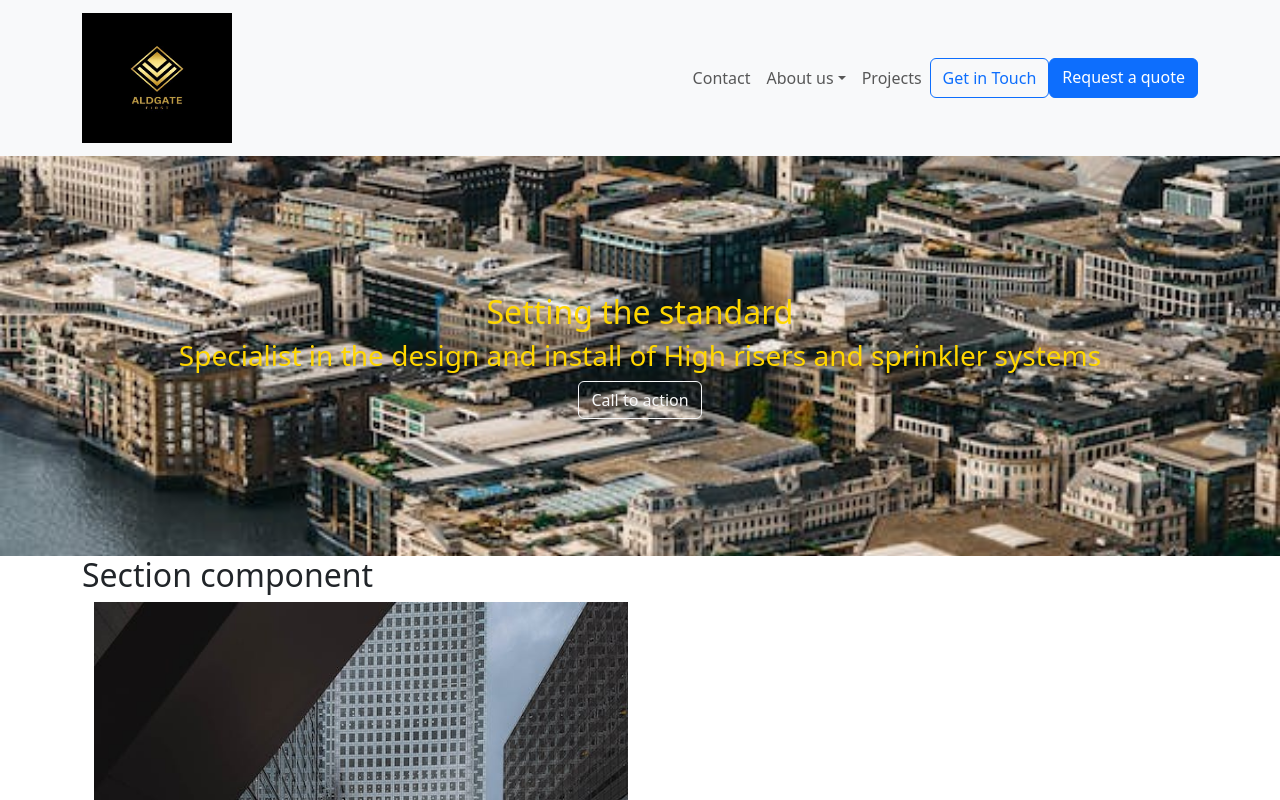
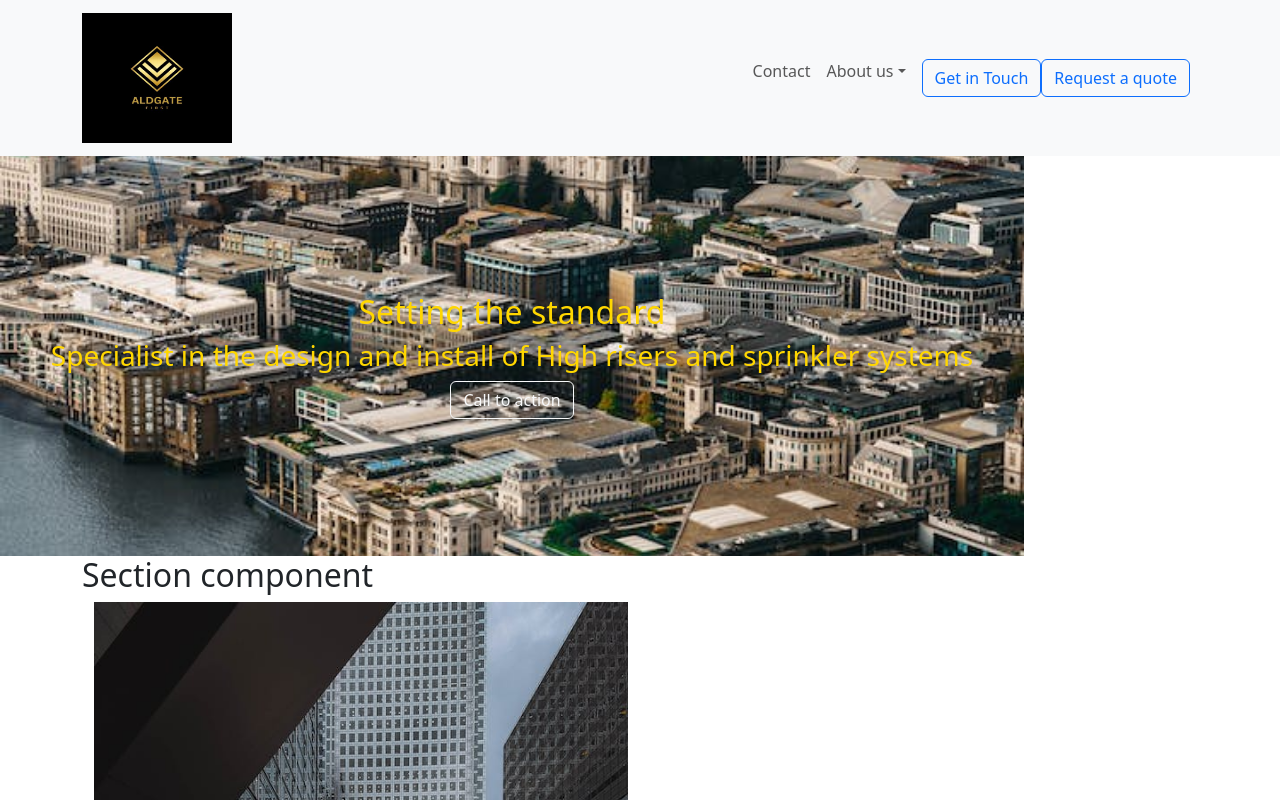
Before and after one commit to dkzanz1/The-Aldgate-Project, a React (Create React App) app: page / in a window 1280 px wide. Shown: the top 800 px of the page. Built offline with nearby package versions, Linux system fonts and the light colour scheme.

Commit message:
centering hero

```diff
--- a/src/components/HeroSection.jsx
+++ b/src/components/HeroSection.jsx
@@ -6,22 +6,24 @@ const HeroSection = () => {
     return (
         <div
             className="hero-section"
-            style={{ backgroundImage: `url(${HeroBackground})`,
+            style={{
+            backgroundImage: `url(${HeroBackground})`,
             height: '50vh', // Set the height to 50% of the viewport height
-            width: '100%', // Set the width to 100% of the viewport width
+            width: '80%', // Set the width to 80% of the viewport width
             backgroundSize: 'cover',
-            backgroundRepeat: 'no repeat',
+            backgroundRepeat: 'no-repeat',
             backgroundPosition: 'center',
+
             display: 'flex',
             flexDirection: 'column',
             alignItems: 'center',
             justifyContent: "center",
             textAlign: "center",
-            color: "gold",
+            color: "gold"
     }}
-        >
-        <Container fluid >
-            <Row>
+    >
+        <Container >
+            <Row className="justify-content-center align-items-center"  >
                 <Col>
                     <h2>Setting the standard</h2>
                 </Col>
--- a/src/components/Navbar.jsx
+++ b/src/components/Navbar.jsx
@@ -1,5 +1,5 @@
 import React from "react";
-import { Container, Nav, NavDropdown, Button, Navbar} from "react-bootstrap";
+import { Container, Nav, NavDropdown, Button, Navbar, Row, Col} from "react-bootstrap";
 import Logo from "./logo";
 
 function NavBar() {
@@ -24,11 +24,15 @@ function NavBar() {
                                     <NavDropdown.Divider />
                                     <NavDropdown.Item href="/">Separate Action</NavDropdown.Item>
                                 </NavDropdown>
-                            <Nav.Item>
-                        <Nav.Link href="/">Projects</Nav.Link>
-                        </Nav.Item>
-                        <Button variant="outline-primary">Get in Touch</Button>
-                        <Button  href="/">Request a quote</Button>
+                        <Nav.Link>
+                            <Row className="button-group">
+                            <Col>
+                                <Button variant="outline-primary">Get in Touch</Button>
+
+                                <Button variant="outline-primary">Request a quote</Button>
+                            </Col>
+                        </Row>
+                        </Nav.Link>
                     </Nav>
                 </Navbar.Collapse>
         </Container>
--- a/src/styles/HeroSection.css
+++ b/src/styles/HeroSection.css
@@ -26,7 +26,7 @@
 .hero-content {
     position: absolute;
     top: 45%;
-    left: 50%;
+    /* left: 50%; */
     transform: translate(-50%, -50%);
     color: #fff;
     text-align: center;
--- a/src/styles/navbar.css
+++ b/src/styles/navbar.css
@@ -5,4 +5,7 @@
         justify-content: flex-end;
         color: red;
     }
+    .button-group .col{
+        margin-right: 10px; /*Adjust the margin as needed*/
+    }
 }
```
